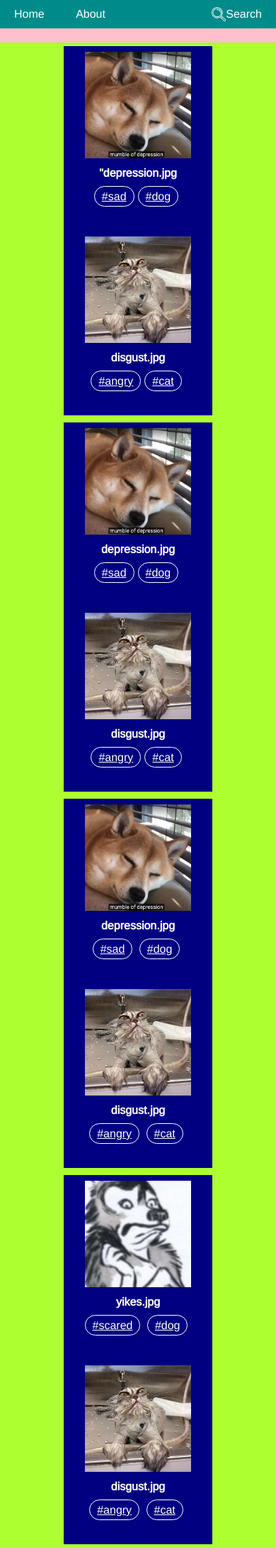
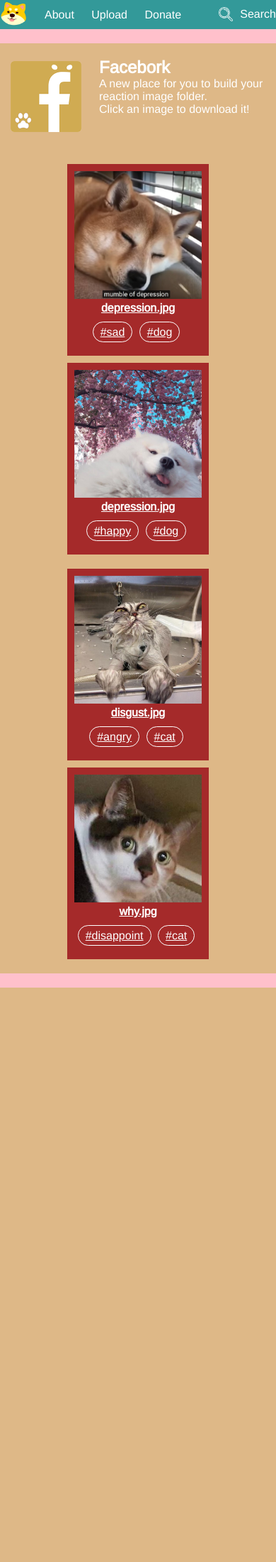
Before and after one commit to bigcooki3/CSC4370-site, a PHP site: page /projects/project-1/main.html in a window 390 px wide. Shown: the whole page at 71% size. After the commit the page ends 1391 px from the top, so only its background shows below. Run offline with PHP 8.4, Linux system fonts and the light colour scheme.

Commit message:
Code cleanup, new responsive design and new colors

```diff
--- a/projects/project-1/main.html
+++ b/projects/project-1/main.html
@@ -12,11 +12,19 @@
 <body>
     <section id="navbar">
         <ul>
-            <li>
-                <a href="">Home</a>
+            <li id="logo">
+                <a href="">
+                    <img src="./img/logo.jpg" alt="logo" />
+                </a>
             </li>
             <li>
                 <a href="">About</a>
+            </li>
+            <li>
+                <a href="">Upload</a>
+            </li>
+            <li>
+                <a href="">Donate</a>
             </li>
             <li id="search">
                 <a href="">Search</a>
@@ -26,105 +34,60 @@
     <section id="main">
         <div class="container">
             <div class="row">
-                <div class="pair">
-                    <div class="col">
-                        <div class="item">
-                            <img src="./img/depression.jpg" alt="depression.jpg" />
-                            <div class="info">
-                                <h4>"depression.jpg</h4>
-                                <div class="tags">
-                                    <span><a href="">#sad</a></span><span><a href="">#dog</a></span>
-                                </div>
-                            </div>
-                        </div>
-                    </div>
-                    <div class="col">
-                        <div class="item">
-                            <img src="./img/disgust.jpg" alt="disgust.jpg" />
-                            <div class="info">
-                                <h4>disgust.jpg</h4>
-                                <div class="tags">
-                                    <span><a href="">#angry</a></span><span><a href="">#cat</a></span>
-                                </div>
-                            </div>
-                        </div>
-                    </div>
-                </div>
-                <div class="pair">
-                    <div class="col">
-                        <div class="item">
-                            <img src="./img/depression.jpg" alt="depression.jpg" />
-                            <div class="info">
-                                <h4>depression.jpg</h4>
-                                <div class="tags">
-                                    <span><a href="">#sad</a></span><span><a href="">#dog</a></span>
-                                </div>
-                            </div>
-                        </div>
-                    </div>
-                    <div class="col">
-                        <div class="item">
-                            <img src="./img/disgust.jpg" alt="disgust.jpg" />
-                            <div class="info">
-                                <h4>disgust.jpg</h4>
-                                <div class="tags">
-                                    <span><a href="">#angry</a></span><span><a href="">#cat</a></span>
-                                </div>
-                            </div>
-                        </div>
+                <div id="welcome" class="col-wide">
+                    <img src="./img/logo.png" alt="logo" />
+                    <div>
+                        <h1>Facebork</h1>
+                        <p>
+                            A new place for you to build your reaction image folder.
+                            <br />
+                            Click an image to download it!
+                        </p>
                     </div>
                 </div>
             </div>
             <div class="row">
                 <div class="pair">
-                    <div class="col">
-                        <div class="item">
+                    <div class="card">
+                        <a href="./img/depression.jpg" download>
                             <img src="./img/depression.jpg" alt="depression.jpg" />
-                            <div class="info">
                             <h4>depression.jpg</h4>
+                        </a>
                         <div class="tags">
                             <span><a href="">#sad</a></span>
                             <span><a href="">#dog</a></span>
                         </div>
                     </div>
+                    <div class="card">
+                        <a href="./img/blep.jpg" download>
+                            <img src="./img/blep.jpg" alt="blep.jpg" />
+                            <h4>depression.jpg</h4>
+                        </a>
+                        <div class="tags">
+                            <span><a href="">#happy</a></span>
+                            <span><a href="">#dog</a></span>
                         </div>
                     </div>
-                    <div class="col">
-                        <div class="item">
+                </div>
+                <div class="pair">
+                    <div class="card">
+                        <a href="./img/disgust.jpg" download>
                             <img src="./img/disgust.jpg" alt="disgust.jpg" />
-                            <div class="info">
                             <h4>disgust.jpg</h4>
+                        </a>
                         <div class="tags">
                             <span><a href="">#angry</a></span>
                             <span><a href="">#cat</a></span>
                         </div>
                     </div>
-                        </div>
-                    </div>
-                </div>
-                <div class="pair">
-                    <div class="col">
-                        <div class="item">
-                            <img src="./img/yikes.jpg" alt="yikes.jpg" />
-                            <div class="info">
-                                <h4>yikes.jpg</h4>
+                    <div class="card">
+                        <a href="./img/why.jpg" download>
+                            <img src="./img/why.jpg" alt="why.jpg" />
+                            <h4>why.jpg</h4>
+                        </a>
                         <div class="tags">
-                                    <span><a href="">#scared</a></span>
-                                    <span><a href="">#dog</a></span>
-                                </div>
-                            </div>
-                        </div>
-                    </div>
-                    <div class="col">
-                        <div class="item">
-                            <img src="./img/disgust.jpg" alt="disgust.jpg" />
-                            <div class="info">
-                                <h4>disgust.jpg</h4>
-                                <div class="tags">
-                                    <span><a href="">#angry</a></span>
+                            <span><a href="">#disappoint</a></span>
                             <span><a href="">#cat</a></span>
-                                </div>
-                            </div>
                         </div>
                     </div>
                 </div>
--- a/projects/project-1/style.css
+++ b/projects/project-1/style.css
@@ -17,64 +17,72 @@ body, html {
 	font-family: 'Arimo', Arial, Helvetica, sans-serif;
 }
 
+a {
+    color: white;
+}
+
+a:hover {
+    color: red;
+}
+
 /* CLASS STYLES  */
 
 .container {
     margin: 0 auto;
-    max-width: 1180px;
-    /* display: inline-block; */
+    display: inline-block;
     vertical-align: top;
+    background-color: burlywood;
 }
 
 .row {
-    display: inline-block;
-    background: rosybrown;
-    width: 100%;
+    padding: 10px;
 }
 
 .pair {
-    padding: 5px 0;
-    max-width: 512px;
+    padding: 5px;
     display: inline-block;
-    background-color: greenyellow;
+    align-items: center;
 }
 
-.col {
+.card {
+    margin: 5px;
     vertical-align: top;
-    width: 200px;
-    height: 250px;
-    padding: 5px;
-    background-color: navy;
     color: white;
     display: inline-block;
+    width: 200px;
+    min-height: 270px;
+    background: brown;
 }
 
-.item {
-    margin: auto;
-}
-
-.item img {
-    width: 150px;
-    height: 150px;
-    padding: 3px;
-    margin: auto;
+.card img {
+    width: 180px;
+    height: 180px;
+    padding: 10px 10px 0 10px;
     object-fit: cover;
 }
 
-.info {
-    margin: 5px 10px 10px;
+.card h4 {
+    padding-bottom: 5px;
 }
 
-.info h4 {
-    margin-bottom: 15px;
+.tags {
+    line-height: 40px;
 }
 
 .tags a {
     border: 1px solid white;
     border-radius: 25px;
-    color: white;
     padding: 5px 10px;
     margin-right: 5px;
+}
+
+.tags a:hover {
+    border-color: red;
+}
+
+.col-wide {
+    margin: auto 0;
+    padding: 10px 0;
 }
 
 /* SECTION STYLES */
@@ -82,29 +90,43 @@ body, html {
 /* Navbar Styling  */
 
 #navbar {
-    background-color: darkcyan;
-    height: 40px;
+    background-color: #339999;
     line-height: 40px;
 }
 
-#navbar ul{
-    list-style-type: none;
-    margin: 0;
-    padding: 0;
-    overflow: hidden;
-}
-
-#navbar li{
-    display: inline-block;
-    padding: 0 20px;
-}
-
 #navbar a {
-    color: white;
     text-decoration: none;
 }
 
+#navbar a:hover {
+    color: pink;
+}
+
+#navbar ul {
+    max-width: 894px;
+    margin: 0 auto;
+    list-style-type: none;
+    list-style-position: inside;
+    padding: 0;
+    overflow: hidden;
+    height: 100%;
+}
+
+#navbar li {
+    display: inline-block;
+    vertical-align: middle;
+    padding-right: 20px;
+    height: 100%;
+}
+
+#navbar #logo img {
+    vertical-align: middle;
+    height: 40px;
+}
+
 #navbar #search {
+    padding-left: 30px;
+    padding-right: 0;
     float: right;
     background-image: url(./img/search.png);
     background-repeat: no-repeat;
@@ -112,6 +134,24 @@ body, html {
     background-position: 0 50%;
 }
 
+#welcome {
+    max-width: 848px;
+    margin: 0 auto;
+    text-align: left;
+    display: flex;
+    color: white;
+}
+
+#welcome img {
+    max-height: 100px;
+    padding: 5px;
+}
+
+#welcome div {
+    padding-left: 20px;
+}
+
+
 #main {
     padding: 20px 0;
     text-align: center;
```
Also changed, not shown: projects/project-1/img/blep.jpg (added), projects/project-1/img/logo.jpg (added), projects/project-1/img/logo.png (added), projects/project-1/img/why.jpg (added), projects/project-1/img/yikes.jpg (deleted). Lines whose indentation alone changed are shown as unchanged.
